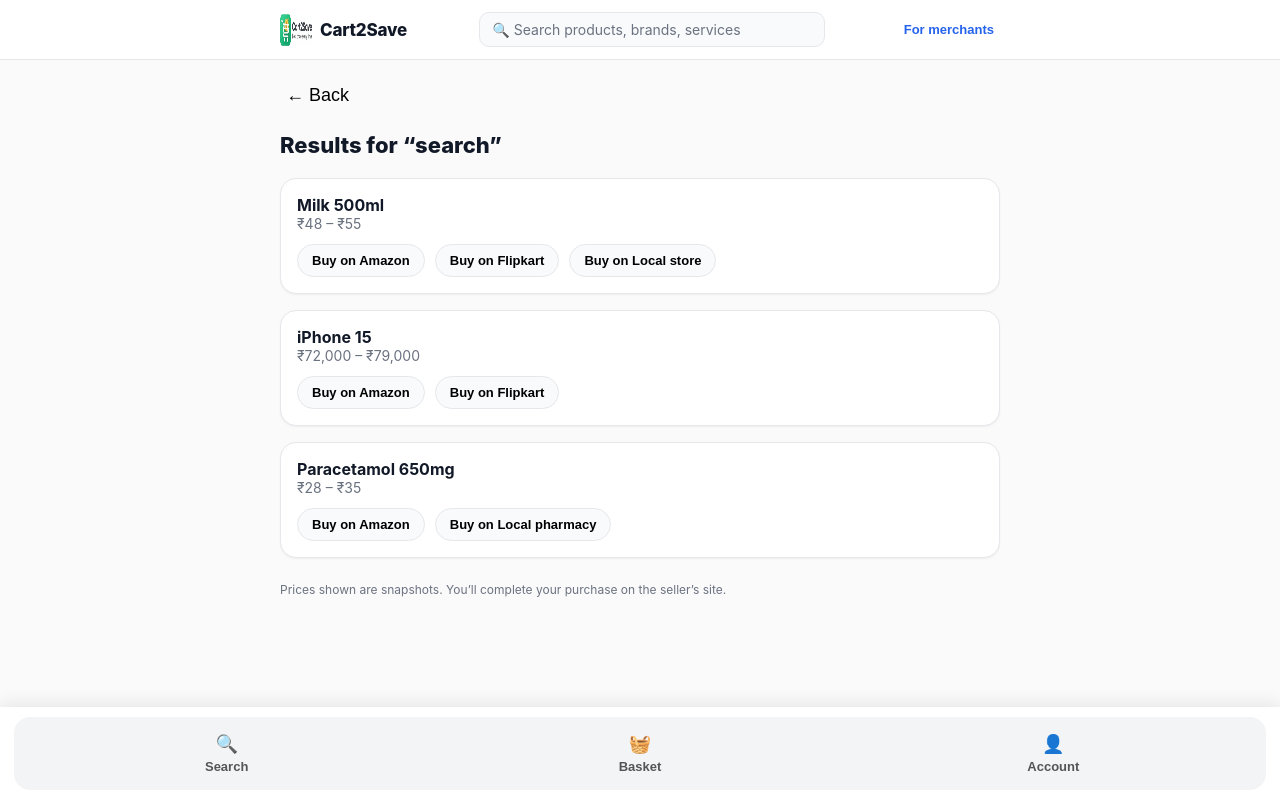
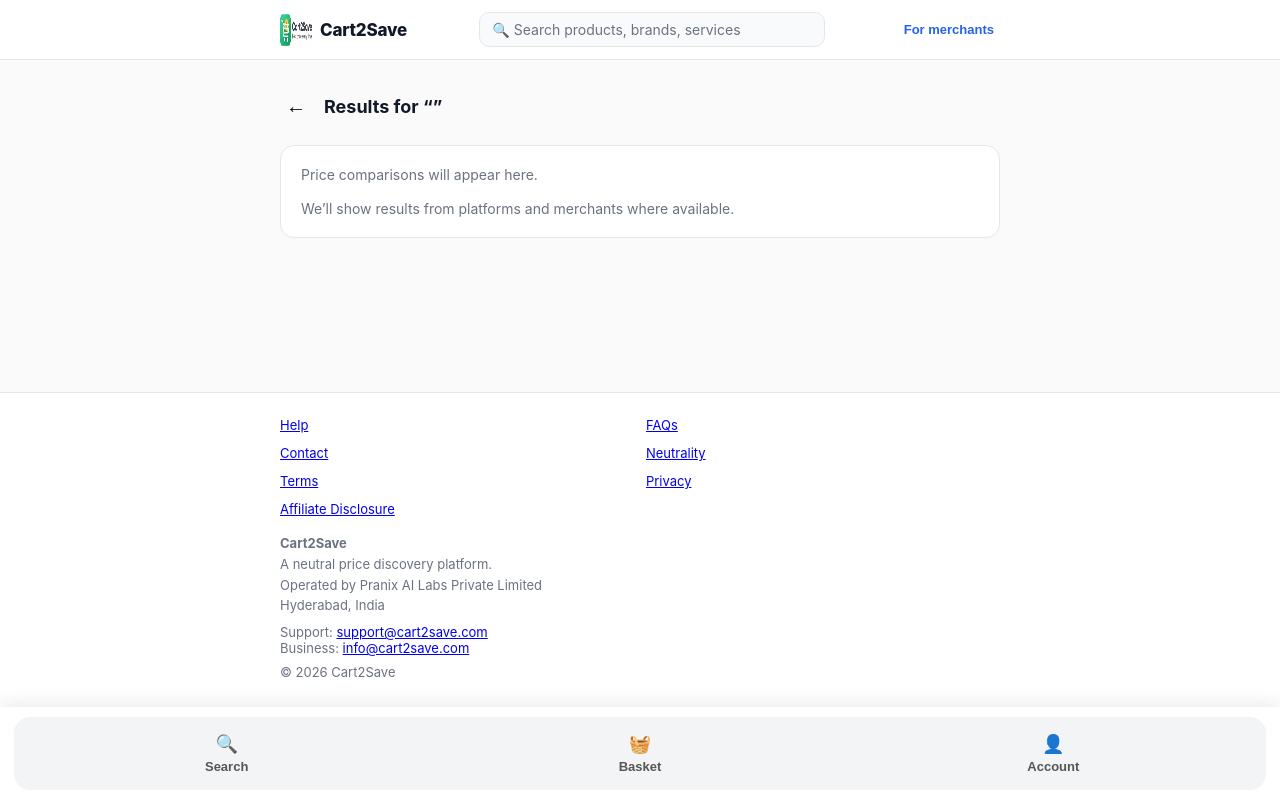
Before and after one commit to prashanthrangineni-sketch/pranix-witness-ui, a Next.js app: page /search/results in a window 1280 px wide. Shown: the top 800 px of the page. Built offline with nearby package versions, Linux system fonts and the light colour scheme.

Commit message:
Update page.tsx

```diff
--- a/app/search/results/page.tsx
+++ b/app/search/results/page.tsx
@@ -1,113 +1,66 @@
 'use client'
 
-import { useRouter, useSearchParams } from 'next/navigation'
+import { Suspense } from 'react'
+import { useSearchParams, useRouter } from 'next/navigation'
 
-const MOCK_RESULTS = [
-  {
-    id: 'p1',
-    title: 'Milk 500ml',
-    priceRange: '₹48 – ₹55',
-    options: [
-      { label: 'Amazon', type: 'affiliate' },
-      { label: 'Flipkart', type: 'affiliate' },
-      { label: 'Local store', type: 'ondc' },
-    ],
-  },
-  {
-    id: 'p2',
-    title: 'iPhone 15',
-    priceRange: '₹72,000 – ₹79,000',
-    options: [
-      { label: 'Amazon', type: 'affiliate' },
-      { label: 'Flipkart', type: 'affiliate' },
-    ],
-  },
-  {
-    id: 'p3',
-    title: 'Paracetamol 650mg',
-    priceRange: '₹28 – ₹35',
-    options: [
-      { label: 'Amazon', type: 'affiliate' },
-      { label: 'Local pharmacy', type: 'ondc' },
-    ],
-  },
-]
-
-export default function SearchResultsPage() {
+function ResultsContent() {
+  const searchParams = useSearchParams()
   const router = useRouter()
-  const params = useSearchParams()
-  const query = params.get('q') || ''
+  const query = searchParams.get('q') || ''
 
   return (
-    <main style={{ maxWidth: 720, margin: '0 auto', padding: '24px 16px' }}>
+    <main style={{ maxWidth: '720px', margin: '0 auto', padding: '24px 16px' }}>
 
       {/* HEADER */}
-      <div style={{ marginBottom: 20 }}>
+      <div
+        style={{
+          display: 'flex',
+          alignItems: 'center',
+          gap: '12px',
+          marginBottom: '16px',
+        }}
+      >
         <button
           onClick={() => router.push('/search')}
           style={{
             background: 'none',
             border: 'none',
-            fontSize: 18,
+            fontSize: '20px',
             cursor: 'pointer',
-            marginBottom: 10,
           }}
         >
-          ← Back
+          ←
         </button>
 
-        <h1 style={{ fontSize: 22, fontWeight: 800 }}>
-          Results for “{query || 'search'}”
+        <h1 style={{ fontSize: '18px', fontWeight: 700 }}>
+          Results for “{query}”
         </h1>
       </div>
 
-      {/* RESULTS */}
-      {MOCK_RESULTS.map((item) => (
-        <div
-          key={item.id}
-          style={{
-            border: '1px solid #e5e7eb',
-            borderRadius: 16,
-            padding: 16,
-            marginBottom: 16,
-            background: '#ffffff',
-            boxShadow: '0 1px 2px rgba(0,0,0,0.05)',
-          }}
-        >
-          <div style={{ fontSize: 16, fontWeight: 700 }}>
-            {item.title}
-          </div>
-
-          <div style={{ color: '#6b7280', fontSize: 14, marginBottom: 12 }}>
-            {item.priceRange}
-          </div>
-
-          <div style={{ display: 'flex', gap: 10, flexWrap: 'wrap' }}>
-            {item.options.map((opt) => (
-              <button
-                key={opt.label}
-                onClick={() => alert(`Redirect to ${opt.label}`)}
-                style={{
-                  padding: '8px 14px',
-                  borderRadius: 999,
-                  border: '1px solid #e5e7eb',
-                  background: '#f9fafb',
-                  fontSize: 13,
-                  fontWeight: 600,
-                  cursor: 'pointer',
-                }}
-              >
-                Buy on {opt.label}
-              </button>
-            ))}
-          </div>
-        </div>
-      ))}
-
-      {/* DISCLAIMER */}
-      <div style={{ fontSize: 12, color: '#6b7280', marginTop: 24 }}>
-        Prices shown are snapshots. You’ll complete your purchase on the seller’s site.
+      {/* PLACEHOLDER RESULTS */}
+      <div
+        style={{
+          padding: '20px',
+          borderRadius: '14px',
+          background: '#ffffff',
+          border: '1px solid #e5e7eb',
+          color: '#6b7280',
+          fontSize: '14px',
+        }}
+      >
+        Price comparisons will appear here.
+        <br />
+        <br />
+        We’ll show results from platforms and merchants where available.
       </div>
     </main>
   )
 }
+
+export default function SearchResultsPage() {
+  return (
+    <Suspense fallback={<div style={{ padding: 24 }}>Loading results…</div>}>
+      <ResultsContent />
+    </Suspense>
+  )
+}
```
